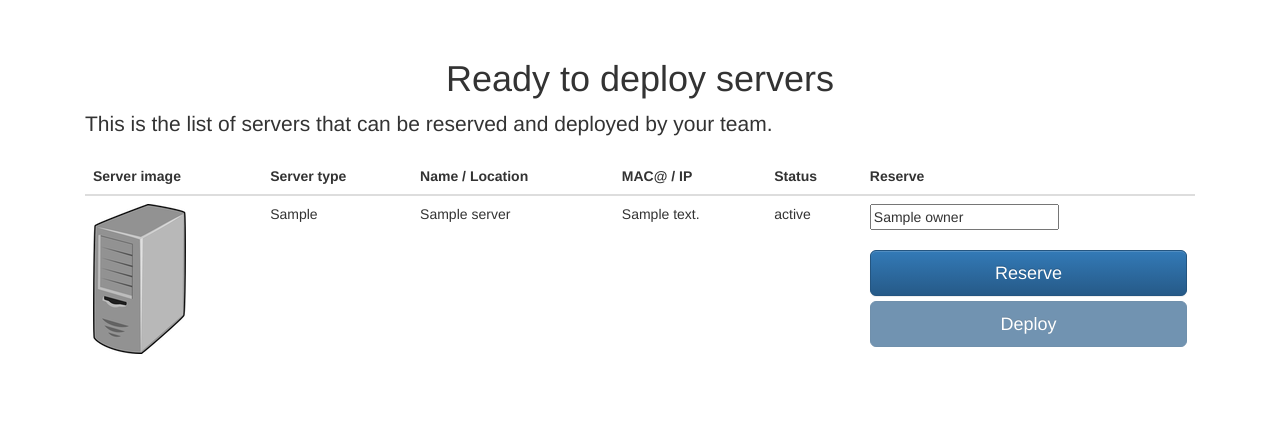
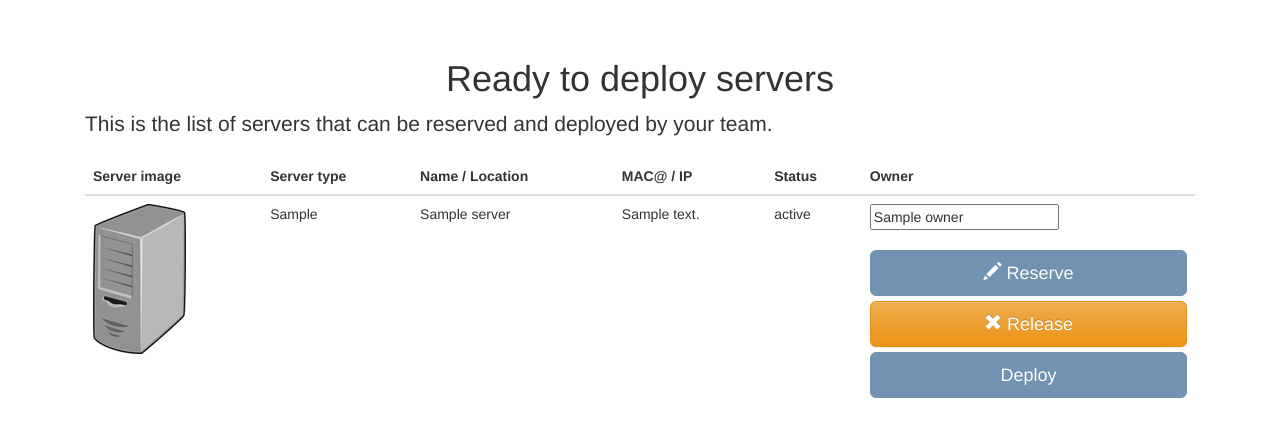
Before and after one commit to uggla/synergydemo, a Flask app: template templates/ready2deploy.html in a window 1280 px wide. Shown: the part 51-488 px from the top of the page. Run offline with Flask 2, Linux system fonts and the light colour scheme; the template is opened without the code that fills it: most values are stand-ins (such as "Sample title", 1, 10 or a date in 2020); some libraries are stand-ins or nearby versions.

Commit message:
Add release and ui logic

```diff
--- a/server.py
+++ b/server.py
@@ -46,6 +46,13 @@ class Reservation(object):
         except KeyError:
             return ""
 
+    def release(self, uuid):
+        try:
+            del self.data[uuid]
+            self.save()
+        except KeyError:
+            pass
+
 app = Flask(__name__)
 sockets = Sockets(app)
 
@@ -66,13 +73,8 @@ config = {
 }
 
 
+# Initialize oneview client
 oneview_client = OneViewClient(config)
-
-# Get hardware
-server_hardware_all = oneview_client.server_hardware.get_all()
-
-# Get profiles
-all_profiles = oneview_client.server_profiles.get_all()
 
 # Initialize reservation
 resa = Reservation()
@@ -92,6 +94,13 @@ def reserve(ws):
     ws.send(data["uuid"])
 
 
+@sockets.route('/release')
+def release(ws):
+    data = json.loads(ws.receive())
+    resa.release(data["uuid"])
+    ws.send(data["uuid"])
+
+
 @sockets.route('/bla')
 def bla_socket(ws):
     while not ws.closed:
@@ -105,12 +114,20 @@ def bla_socket(ws):
 @app.route('/')
 @app.route('/available')
 def available():
+    # Get hardware
+    server_hardware_all = oneview_client.server_hardware.get_all()
     html = render_template("available.html", server_hardware_all)
     return html
 
 
 @app.route('/ready2deploy')
 def ready2deploy():
+    # Get hardware
+    server_hardware_all = oneview_client.server_hardware.get_all()
+
+    # Get profiles
+    all_profiles = oneview_client.server_profiles.get_all()
+
     # Craft required data
     data2print = []
     for server in server_hardware_all:
--- a/templates/ready2deploy.html
+++ b/templates/ready2deploy.html
@@ -12,12 +12,16 @@ function reserve(uuid){
     if ("WebSocket" in window) {
         url = "ws://" + server + "/reserve"
         owner = '#' + uuid + '-owner';
+        reserveid = '#' + uuid + '-reserve';
+        releaseid = '#' + uuid + '-release';
 
         ws = new WebSocket(url);
 
         ws.onmessage = function (msg) {
             msg = msg.data + " registered.";
             notify(msg);
+            $(reserveid).prop("disabled", true);
+            $(releaseid).prop("disabled", false);
         }
 
         var data = {
@@ -29,6 +33,48 @@ function reserve(uuid){
         ws.onopen = function (event) { ws.send(JSON.stringify(data)) };
     } else {
         alert("WebSocket not supported");
+    }
+}
+
+
+function release(uuid){
+    if ("WebSocket" in window) {
+        url = "ws://" + server + "/release"
+        owner = '#' + uuid + '-owner';
+        reserveid = '#' + uuid + '-reserve';
+        releaseid = '#' + uuid + '-release';
+
+        ws = new WebSocket(url);
+
+        ws.onmessage = function (msg) {
+            msg = msg.data + " released";
+            notify(msg);
+            $(reserveid).prop("disabled", true);
+            $(releaseid).prop("disabled", false);
+            $(owner).val('');
+        }
+
+        var data = {
+            uuid: uuid
+        };
+        console.log(data)
+        // Send the msg object as a JSON-formatted string.
+        ws.onopen = function (event) { ws.send(JSON.stringify(data)) };
+    } else {
+        alert("WebSocket not supported");
+    }
+}
+
+function checkinput(uuid){
+    owner = '#' + uuid + '-owner';
+    reserveid = '#' + uuid + '-reserve';
+    releaseid = '#' + uuid + '-release';
+    if ($(owner).val() == ''){
+        $(reserveid).prop("disabled", true);
+        $(releaseid).prop("disabled", false);
+    }else{
+        $(reserveid).prop("disabled", false);
+        $(releaseid).prop("disabled", true);
     }
 }
 
@@ -58,7 +104,7 @@ function reserve(uuid){
       <th>Name / Location</th>
       <th>MAC@ / IP</th>
       <th>Status</th>
-      <th>Reserve</th>
+      <th>Owner</th>
     </tr>
     </thead>
     {%- for server in  r %}
@@ -76,13 +122,18 @@ function reserve(uuid){
           <td class="text-left">{{ server["name"] }}</td>
           <td class="text-left">{{ server["macaddress"] }}</td>
           <td class="text-left">{{ server["powerState"] }}</td>
-          <td class="text-left"><input type="text" id="{{ server["uuid"] }}-owner" value="{{ server.owner }}"><br><br>
+          <td class="text-left"><input type="text" id="{{ server["uuid"] }}-owner" value="{{ server.owner }}" onkeyup="checkinput('{{ server["uuid"] }}')"><br><br>
           <!--
           <button id="reserve" type="button" class="btn btn-primary" onClick="reserve('{{ server["uuid"] }}')">Reserve</button>
           <button id="reserve" type="button" class="btn btn-primary" disabled="disabled" onClick="deploy('{{ server["uuid"] }}')">Deploy</button>
           -->
-          <button id="reserve" type="button" class="btn btn-primary btn-lg btn-block" onClick="reserve('{{ server["uuid"] }}')">Reserve</button>
-          <button id="reserve" type="button" class="btn btn-primary btn-lg btn-block" disabled="disabled" onClick="deploy('{{ server["uuid"] }}')">Deploy</button>
+          <button id="{{ server["uuid"] }}-reserve" type="button" class="btn btn-primary btn-lg btn-block" disabled="disabled" onClick="reserve('{{ server["uuid"] }}')">
+          <span class="glyphicon glyphicon-pencil" aria-hidden="true"></span> Reserve
+          </button>
+          <button id="{{ server["uuid"] }}-release" type="button" class="btn btn-warning btn-lg btn-block" onClick="release('{{ server["uuid"] }}')">
+          <span class="glyphicon glyphicon-remove" aria-hidden="true"></span> Release
+          </button>
+          <button id="{{ server["uuid"] }}-deploy" type="button" class="btn btn-primary btn-lg btn-block" disabled="disabled" onClick="deploy('{{ server["uuid"] }}')">Deploy</button>
           </td>
         </tr>
      {% endfor %}
```
